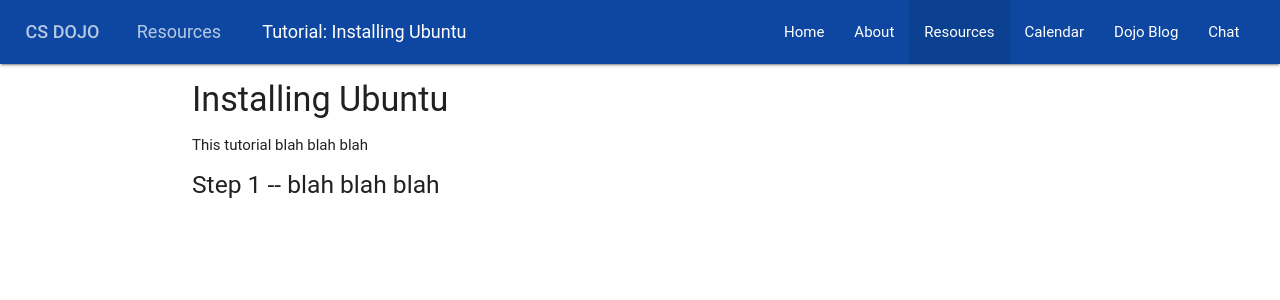
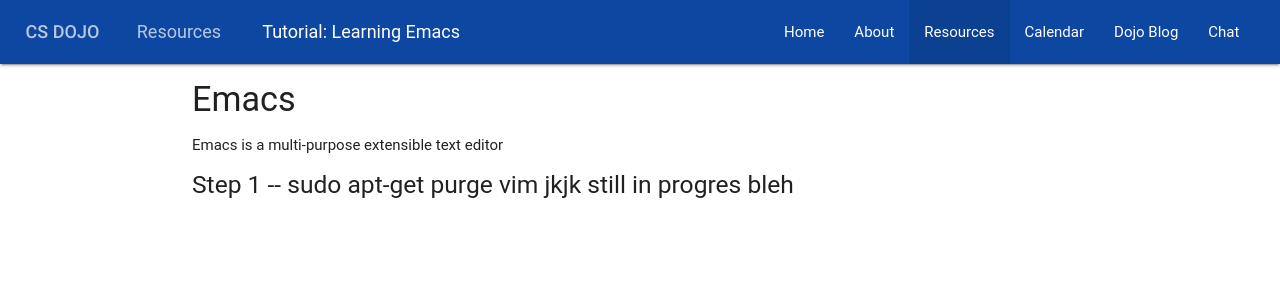
Before and after one commit to StuyCSDojo/dojo-website, a Flask app: template templates/tutorials/emacs.html in a window 1280 px wide. Shown: the top 300 px of the page. Run offline with Flask 2, Linux system fonts and the light colour scheme; the template is opened without the code that fills it, so the values that code supplies are empty; some libraries are stand-ins or nearby versions; some web fonts are replaced.

Commit message:
Update emacs.html

```diff
--- a/templates/tutorials/emacs.html
+++ b/templates/tutorials/emacs.html
@@ -13,7 +13,7 @@
             DOJO</strong></a>
     <a href='/resources' class='breadcrumb'>Resources</a>
 
-    <a href='#!' class='breadcrumb white-text'>Tutorial: Installing Ubuntu</a>
+    <a href='#!' class='breadcrumb white-text'>Tutorial: Learning Emacs</a>
 
 
     <ul id="nav-mobile" class="right-padding right hide-on-med-and-down">
@@ -28,7 +28,7 @@
 {% endblock %}
 
 {% block container %}
-<h4>Installing Ubuntu</h4>
-<p>This tutorial blah blah blah</p>
-<h5>Step 1 -- blah blah blah</h5>
+<h4>Emacs</h4>
+<p>Emacs is a multi-purpose extensible text editor</p>
+<h5>Step 1 -- sudo apt-get purge vim jkjk still in progres bleh</h5>
 {% endblock %}
```
